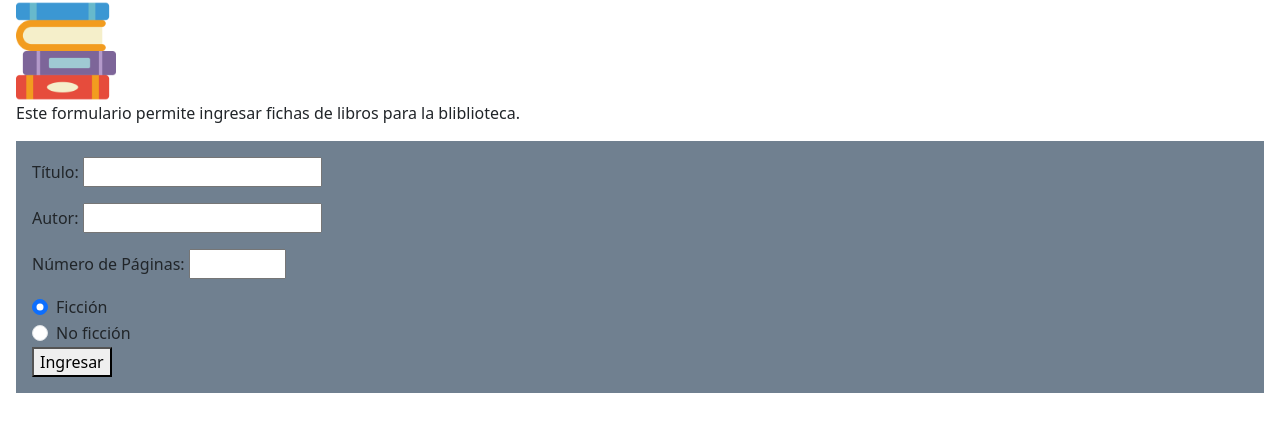
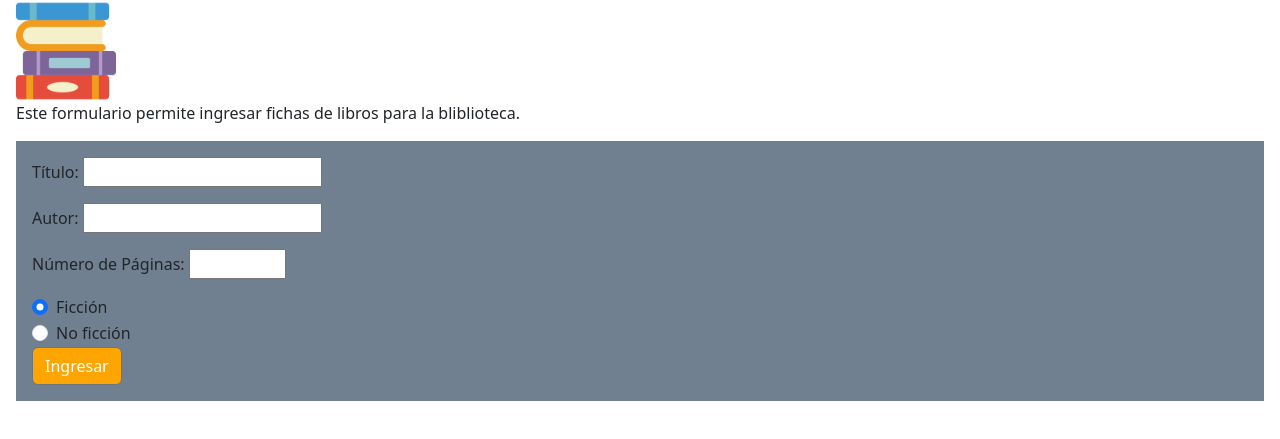
Before and after one commit to IngSoft-FIS-2023-2/evaluacion2-n3a-jacabrera97, a plain HTML site: page index.html in a window 1280 px wide. Shown: the part 61-500 px from the top of the page. Drawn offline with nearby package versions, Linux system fonts and the light colour scheme.

Commit message:
Comit con cambios de parte A, segundo

```diff
--- a/index.html
+++ b/index.html
@@ -37,7 +37,7 @@
             </label>
           </div>
 
-        <button type="submit">Ingresar</button>
+        <button class="btn btn-secondary" type="submit" style=background-color:orange>Ingresar</button>
     </form>
     <script src="https://cdn.jsdelivr.net/npm/bootstrap@5.3.2/dist/js/bootstrap.bundle.min.js" integrity="sha384-C6RzsynM9kWDrMNeT87bh95OGNyZPhcTNXj1NW7RuBCsyN/o0jlpcV8Qyq46cDfL" crossorigin="anonymous"></script>
 </body>
```
